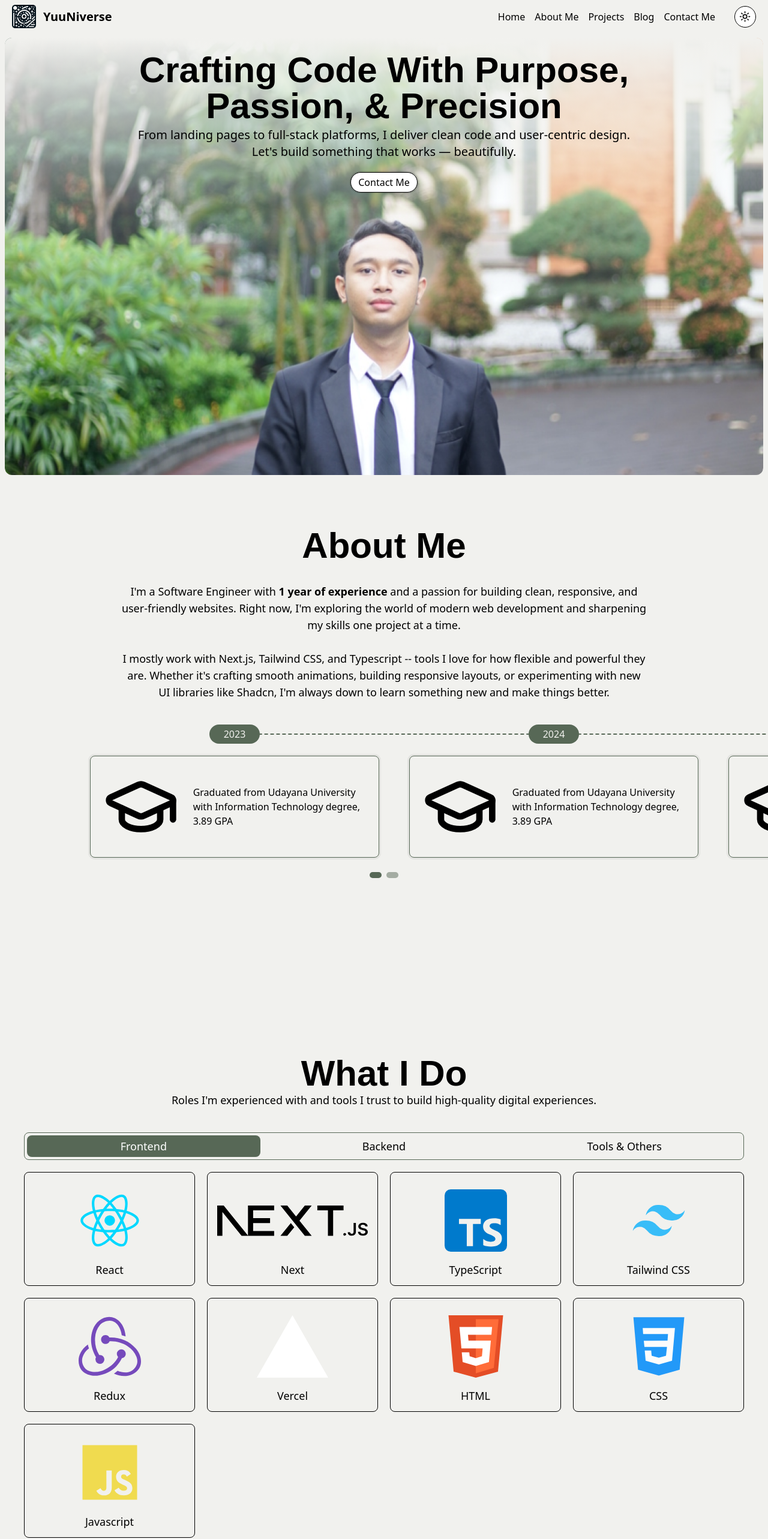
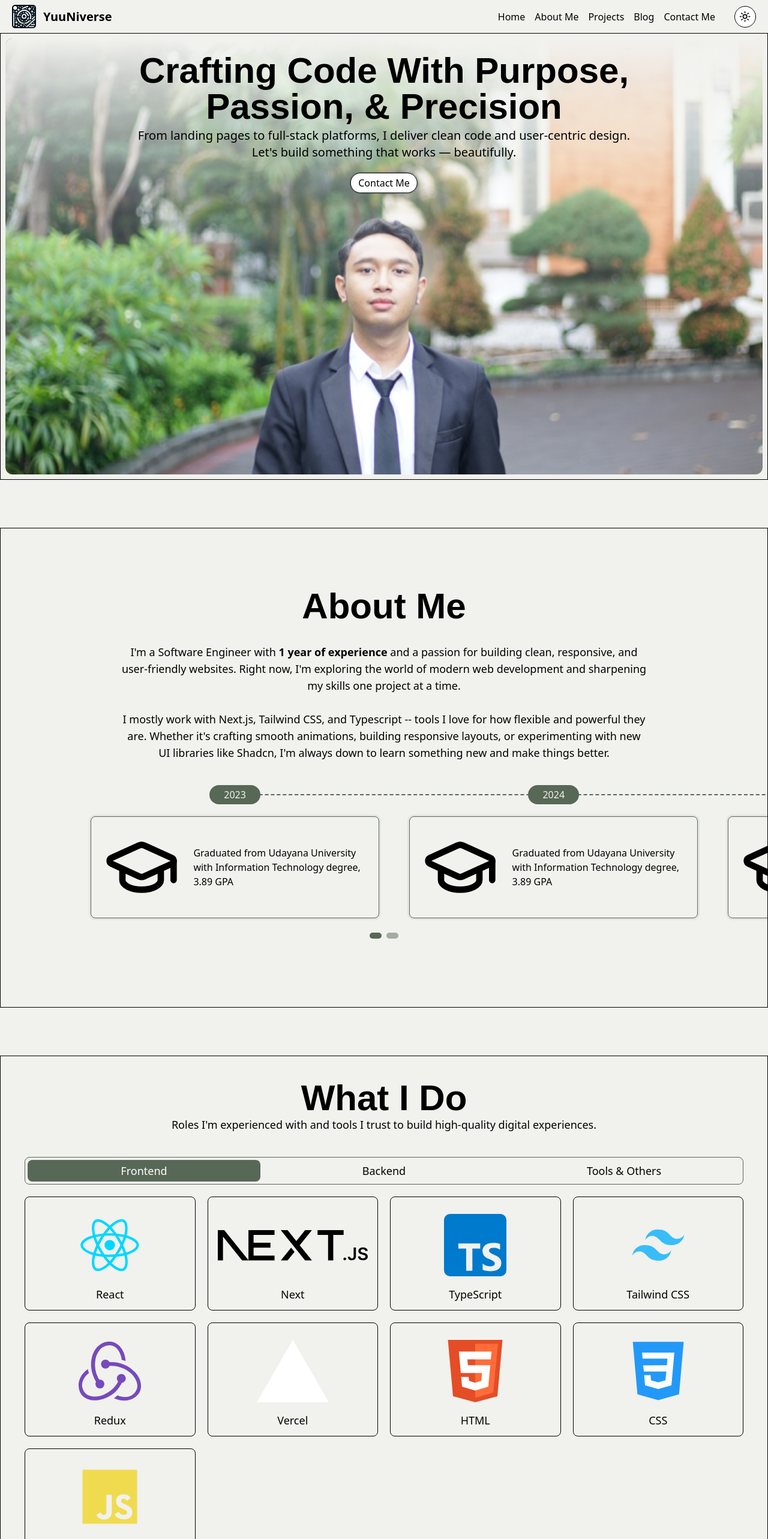
Before and after one commit to TamaWira/yuuniverse, a Next.js app: page / in a window 1280 px wide. Shown: the top 2566 px of the page at 60% size. Built offline with nearby package versions, Linux system fonts and the light colour scheme; a web font is replaced by a local one.

Commit message:
feat: update padding on each section

```diff
--- a/src/app/page.tsx
+++ b/src/app/page.tsx
@@ -8,13 +8,13 @@ export default function Home() {
     <div className="flex flex-col mx-auto max-w-[1280px] min-h-screen">
       <Navbar />
       <main className="flex flex-col flex-1 gap-13 md:gap-20">
-        <div className="flex flex-col p-2 h-[calc(100vh-55px)] xl:max-h-[1280px]">
+        <div className="flex flex-col p-2 border h-[calc(100vh-55px)] xl:max-h-[1280px]">
           <Hero />
         </div>
-        <div className="min-h-screen">
+        <div className="flex flex-col justify-center py-3 border min-h-screen">
           <AboutMe />
         </div>
-        <div className="px-3 md:px-10 min-h-screen">
+        <div className="flex flex-col justify-center px-3 md:px-10 py-10 border min-h-screen">
           <Skills />
         </div>
       </main>
--- a/src/components/features/skills/skill-buttons.tsx
+++ b/src/components/features/skills/skill-buttons.tsx
@@ -17,7 +17,7 @@ export function SkillButtons({
           key={index}
           onClick={() => setSelectedSkill(index)}
           className={cn(
-            "w-full hover:bg-[#576856] hover:dark:bg-[#171D17] rounded-lg py-1 transition-all font-extralight text-sm md:text-lg",
+            "w-full hover:bg-[#576856] hover:text-white hover:dark:bg-[#171D17] rounded-lg py-1 transition-all font-extralight text-sm md:text-lg",
             {
               "bg-[#576856] dark:bg-[#171D17] text-white":
                 selectedSkill === index,
--- a/src/lib/constants.ts
+++ b/src/lib/constants.ts
@@ -2,7 +2,6 @@ import { Skill } from "./types";
 
 export const skills: Skill[] = [
   {
-    coverImage: "",
     title: "Frontend",
     description: "I build interactive, accessible, and performant UIs.",
     tools: [
@@ -18,7 +17,6 @@ export const skills: Skill[] = [
     ],
   },
   {
-    coverImage: "",
     title: "Backend",
     description: "",
     tools: [
@@ -31,7 +29,6 @@ export const skills: Skill[] = [
     ],
   },
   {
-    coverImage: "",
     title: "Tools & Others",
     description: "",
     tools: [
--- a/src/lib/types.ts
+++ b/src/lib/types.ts
@@ -4,7 +4,6 @@ export type Tool = {
 };
 
 export type Skill = {
-  coverImage: string;
   title: string;
   description: string;
   tools: Tool[];
```
